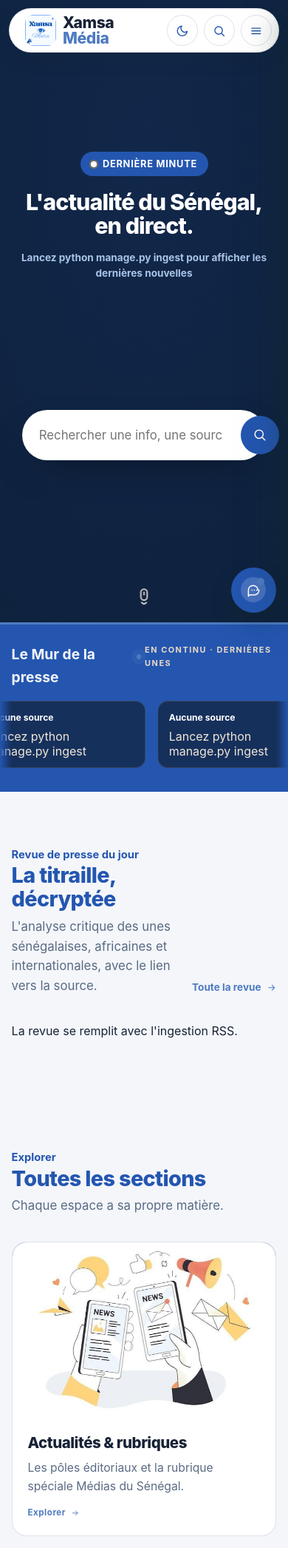
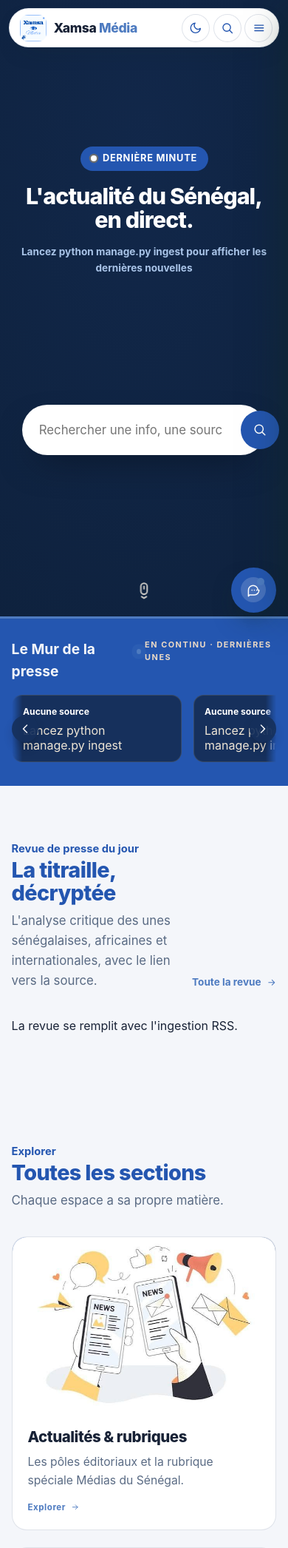
Before and after one commit to awa-gueye/xamsa-media, a Django app: page / in a window 390 px wide. Shown: the top 2092 px of the page at 74% size. Run offline with Django 5.2, Linux system fonts and the light colour scheme; data that the repository does not hold is empty.

Commit message:
Fleches mur de la presse + responsive mobile + email robuste

```diff
--- a/static/css/xamsa.css
+++ b/static/css/xamsa.css
@@ -67,10 +67,17 @@ header{position:sticky;top:0;z-index:60;padding:.7rem 0}
 .presswall .head .live{font-family:var(--sans);font-size:.68rem;font-weight:700;letter-spacing:.14em;text-transform:uppercase;color:var(--ochre-soft);display:inline-flex;align-items:center;gap:.45em}
 .presswall .head .live::before{content:"";width:7px;height:7px;border-radius:50%;background:var(--ochre);animation:pulse 2s infinite}
 @keyframes pulse{0%{box-shadow:0 0 0 0 rgba(192,137,31,.6)}70%{box-shadow:0 0 0 9px rgba(192,137,31,0)}100%{box-shadow:0 0 0 0 rgba(192,137,31,0)}}
-.marquee{position:relative;overflow:hidden;-webkit-mask-image:linear-gradient(90deg,transparent,#000 4%,#000 96%,transparent)}
-.track{display:flex;gap:1rem;width:max-content;animation:scrollx 48s linear infinite}
-.marquee:hover .track{animation-play-state:paused}
-@keyframes scrollx{to{transform:translateX(-50%)}}
+.marquee-wrap{position:relative;width:min(1200px,92vw);margin:0 auto}
+.marquee{position:relative;overflow-x:auto;overflow-y:hidden;scrollbar-width:none;-ms-overflow-style:none;-webkit-mask-image:linear-gradient(90deg,transparent,#000 4%,#000 96%,transparent)}
+.marquee::-webkit-scrollbar{display:none}
+.track{display:flex;gap:1rem;width:max-content}
+/* Fleches de navigation du mur de la presse */
+.wall-arrow{position:absolute;top:50%;transform:translateY(-50%);z-index:3;width:42px;height:42px;border-radius:50%;border:none;background:var(--pine-deep);color:#fff;display:grid;place-items:center;cursor:pointer;box-shadow:0 8px 20px -8px rgba(0,0,0,.6);opacity:.92;transition:.15s}
+.wall-arrow:hover{opacity:1;background:#000}
+.wall-arrow .icon{width:20px;height:20px}
+.wall-arrow.prev{left:-8px}
+.wall-arrow.next{right:-8px}
+@media(max-width:560px){.wall-arrow{width:36px;height:36px}.wall-arrow.prev{left:0}.wall-arrow.next{right:0}}
 .une{width:230px;flex:none;background:var(--pine-deep);border:1px solid rgba(231,206,142,.16);border-radius:14px;overflow:hidden;transition:.25s}
 .une:hover{transform:translateY(-5px);border-color:var(--ochre)}
 .une .thumb{height:112px;background:linear-gradient(135deg,#20477e,#0d2038);position:relative}
@@ -284,6 +291,14 @@ footer{background:linear-gradient(180deg,var(--cream),var(--cream-2));padding:3.
   .cardgrid,.rubgrid,.avgrid,.trendgrid,.revgrid{grid-template-columns:1fr}
   .foot-top{grid-template-columns:1fr}
   .fab .txt{display:none}.fab{padding:.85rem;border-radius:50%}
+}
+/* Petits ecrans : navbar compacte (evite le debordement des icones) */
+@media(max-width:480px){
+  .navbar{padding:.4rem .5rem .4rem .9rem;gap:.5rem}
+  .navtools{gap:.3rem}
+  .iconbtn{width:38px;height:38px}
+  .brand .name{font-size:1.1rem}
+  .mark-img{width:36px!important;height:36px!important}
 }
 @media(prefers-reduced-motion:reduce){
   *{animation:none!important;transition:none!important}.reveal{opacity:1;transform:none}
--- a/templates/base.html
+++ b/templates/base.html
@@ -7,7 +7,7 @@
   <title>{% block title %}Xamsa Média{% endblock %}</title>
   <script>(function(){try{var t=localStorage.getItem('xamsa-theme');if(t){document.documentElement.setAttribute('data-theme',t);}}catch(e){}})();</script>
   <link rel="icon" type="image/png" href="{% static 'img/logo.png' %}">
-  <link rel="stylesheet" href="{% static 'css/xamsa.css' %}?v=28">
+  <link rel="stylesheet" href="{% static 'css/xamsa.css' %}?v=31">
 </head>
 <body>
   <header>
@@ -121,6 +121,6 @@
   </footer>
 
   {% include 'partials/chatbot.html' %}
-  <script src="{% static 'js/xamsa.js' %}?v=28"></script>
+  <script src="{% static 'js/xamsa.js' %}?v=31"></script>
 </body>
 </html>
--- a/templates/base_auth.html
+++ b/templates/base_auth.html
@@ -7,7 +7,7 @@
   <title>{% block title %}Xamsa Média{% endblock %}</title>
   <script>(function(){try{var t=localStorage.getItem('xamsa-theme');if(t){document.documentElement.setAttribute('data-theme',t);}}catch(e){}})();</script>
   <link rel="icon" type="image/png" href="{% static 'img/logo.png' %}">
-  <link rel="stylesheet" href="{% static 'css/xamsa.css' %}?v=28">
+  <link rel="stylesheet" href="{% static 'css/xamsa.css' %}?v=31">
 </head>
 <body>
   <div class="auth-wrap">
--- a/templates/home.html
+++ b/templates/home.html
@@ -36,6 +36,8 @@
 
 <section class="presswall">
   <div class="head"><span class="t">Le Mur de la presse</span><span class="live">En continu &middot; dernières unes</span></div>
+  <div class="marquee-wrap">
+    <button class="wall-arrow prev" id="wallPrev" type="button" aria-label="Voir les précédentes"><svg class="icon" viewBox="0 0 24 24"><path d="M15 18l-6-6 6-6"/></svg></button>
     <div class="marquee"><div class="track" id="track">
       {% for it in mur %}
       <a class="une" href="{{ it.url }}" target="_blank" rel="noopener">
@@ -44,6 +46,8 @@
       </a>
       {% empty %}<div class="une"><div class="body"><div class="src">Aucune source</div><div class="hl">Lancez python manage.py ingest</div></div></div>{% endfor %}
     </div></div>
+    <button class="wall-arrow next" id="wallNext" type="button" aria-label="Voir les suivantes"><svg class="icon" viewBox="0 0 24 24"><path d="M9 6l6 6-6 6"/></svg></button>
+  </div>
 </section>
 
 {% if brief %}
```
Also changed, not shown: config/settings.py (+4 -4 lines), static/js/xamsa.js (+38 -0 lines). Lines whose indentation alone changed are shown as unchanged.
